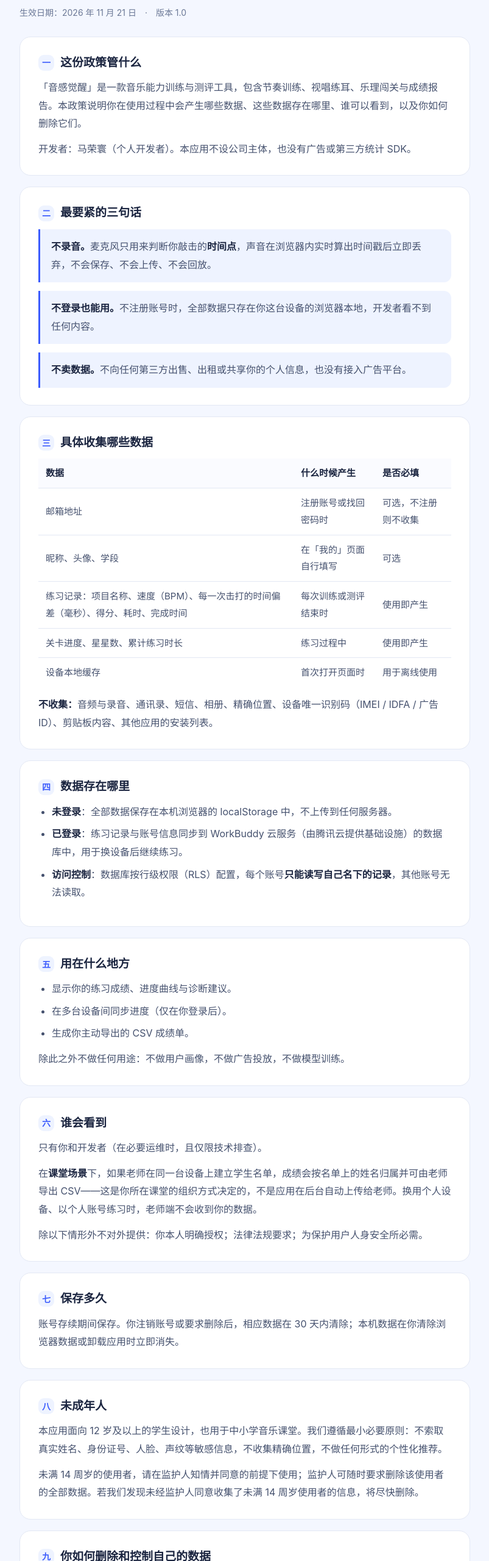
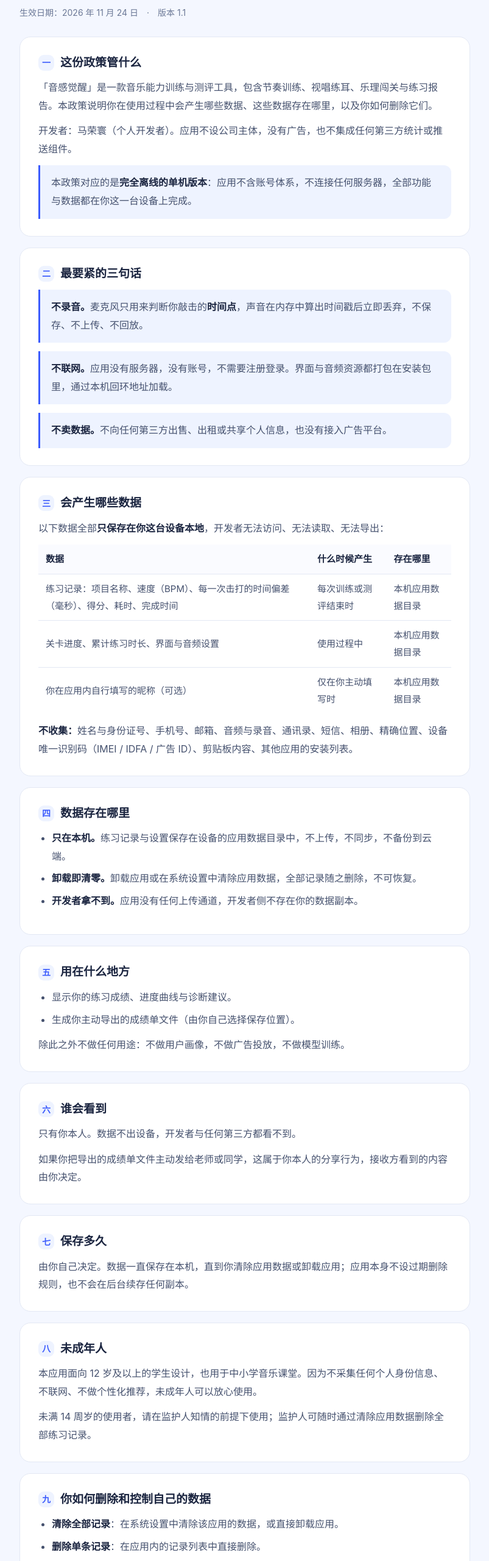
Before and after one commit to sfk8815-create/sound-sense-awakening, a plain HTML site: page outputs/chordz-cn/privacy.html in a window 1280 px wide. Shown: the part 140-2700 px from the top of the page at 61% size, without its empty margins (238-1041 px from the left). Drawn offline with Linux system fonts and the light colour scheme.

Commit message:
隐私政策离线单机版推到站点目录；Pages 部署升 upload-pages-artifact v4

```diff
--- a/outputs/chordz-cn/privacy.html
+++ b/outputs/chordz-cn/privacy.html
@@ -85,47 +85,49 @@
   <header>
     <span class="kicker">音感觉醒</span>
     <h1>隐私政策</h1>
-    <div class="meta">生效日期：2026 年 11 月 21 日　·　版本 1.0</div>
+    <div class="meta">生效日期：2026 年 11 月 24 日　·　版本 1.1</div>
   </header>
 
   <div class="card">
     <h2><span class="n">一</span>这份政策管什么</h2>
-    <p>「音感觉醒」是一款音乐能力训练与测评工具，包含节奏训练、视唱练耳、乐理闯关与成绩报告。本政策说明你在使用过程中会产生哪些数据、这些数据存在哪里、谁可以看到，以及你如何删除它们。</p>
-    <p>开发者：马荣寰（个人开发者）。本应用不设公司主体，也没有广告或第三方统计 SDK。</p>
+    <p>「音感觉醒」是一款音乐能力训练与测评工具，包含节奏训练、视唱练耳、乐理闯关与练习报告。本政策说明你在使用过程中会产生哪些数据、这些数据存在哪里，以及你如何删除它们。</p>
+    <p>开发者：马荣寰（个人开发者）。应用不设公司主体，没有广告，也不集成任何第三方统计或推送组件。</p>
+    <div class="hl">
+      本政策对应的是<strong>完全离线的单机版本</strong>：应用不含账号体系，不连接任何服务器，全部功能与数据都在你这一台设备上完成。
+    </div>
   </div>
 
   <div class="card">
     <h2><span class="n">二</span>最要紧的三句话</h2>
     <div class="hl">
-      <strong>不录音。</strong>麦克风只用来判断你敲击的<strong>时间点</strong>，声音在浏览器内实时算出时间戳后立即丢弃，不会保存、不会上传、不会回放。
+      <strong>不录音。</strong>麦克风只用来判断你敲击的<strong>时间点</strong>，声音在内存中算出时间戳后立即丢弃，不保存、不上传、不回放。
     </div>
     <div class="hl">
-      <strong>不登录也能用。</strong>不注册账号时，全部数据只存在你这台设备的浏览器本地，开发者看不到任何内容。
+      <strong>不联网。</strong>应用没有服务器，没有账号，不需要注册登录。界面与音频资源都打包在安装包里，通过本机回环地址加载。
     </div>
     <div class="hl">
-      <strong>不卖数据。</strong>不向任何第三方出售、出租或共享你的个人信息，也没有接入广告平台。
+      <strong>不卖数据。</strong>不向任何第三方出售、出租或共享个人信息，也没有接入广告平台。
     </div>
   </div>
 
   <div class="card">
-    <h2><span class="n">三</span>具体收集哪些数据</h2>
+    <h2><span class="n">三</span>会产生哪些数据</h2>
+    <p>以下数据全部<strong>只保存在你这台设备本地</strong>，开发者无法访问、无法读取、无法导出：</p>
     <table>
-      <tr><th>数据</th><th>什么时候产生</th><th>是否必填</th></tr>
-      <tr><td>邮箱地址</td><td>注册账号或找回密码时</td><td>可选，不注册则不收集</td></tr>
-      <tr><td>昵称、头像、学段</td><td>在「我的」页面自行填写</td><td>可选</td></tr>
-      <tr><td>练习记录：项目名称、速度（BPM）、每一次击打的时间偏差（毫秒）、得分、耗时、完成时间</td><td>每次训练或测评结束时</td><td>使用即产生</td></tr>
-      <tr><td>关卡进度、星星数、累计练习时长</td><td>练习过程中</td><td>使用即产生</td></tr>
-      <tr><td>设备本地缓存</td><td>首次打开页面时</td><td>用于离线使用</td></tr>
+      <tr><th>数据</th><th>什么时候产生</th><th>存在哪里</th></tr>
+      <tr><td>练习记录：项目名称、速度（BPM）、每一次击打的时间偏差（毫秒）、得分、耗时、完成时间</td><td>每次训练或测评结束时</td><td>本机应用数据目录</td></tr>
+      <tr><td>关卡进度、累计练习时长、界面与音频设置</td><td>使用过程中</td><td>本机应用数据目录</td></tr>
+      <tr><td>你在应用内自行填写的昵称（可选）</td><td>仅在你主动填写时</td><td>本机应用数据目录</td></tr>
     </table>
-    <p><strong>不收集：</strong>音频与录音、通讯录、短信、相册、精确位置、设备唯一识别码（IMEI / IDFA / 广告 ID）、剪贴板内容、其他应用的安装列表。</p>
+    <p><strong>不收集：</strong>姓名与身份证号、手机号、邮箱、音频与录音、通讯录、短信、相册、精确位置、设备唯一识别码（IMEI / IDFA / 广告 ID）、剪贴板内容、其他应用的安装列表。</p>
   </div>
 
   <div class="card">
     <h2><span class="n">四</span>数据存在哪里</h2>
     <ul>
-      <li><strong>未登录</strong>：全部数据保存在本机浏览器的 localStorage 中，不上传到任何服务器。</li>
-      <li><strong>已登录</strong>：练习记录与账号信息同步到 WorkBuddy 云服务（由腾讯云提供基础设施）的数据库中，用于换设备后继续练习。</li>
-      <li><strong>访问控制</strong>：数据库按行级权限（RLS）配置，每个账号<strong>只能读写自己名下的记录</strong>，其他账号无法读取。</li>
+      <li><strong>只在本机。</strong>练习记录与设置保存在设备的应用数据目录中，不上传，不同步，不备份到云端。</li>
+      <li><strong>卸载即清零。</strong>卸载应用或在系统设置中清除应用数据，全部记录随之删除，不可恢复。</li>
+      <li><strong>开发者拿不到。</strong>应用没有任何上传通道，开发者侧不存在你的数据副本。</li>
     </ul>
   </div>
 
@@ -133,42 +135,39 @@
     <h2><span class="n">五</span>用在什么地方</h2>
     <ul>
       <li>显示你的练习成绩、进度曲线与诊断建议。</li>
-      <li>在多台设备间同步进度（仅在你登录后）。</li>
-      <li>生成你主动导出的 CSV 成绩单。</li>
+      <li>生成你主动导出的成绩单文件（由你自己选择保存位置）。</li>
     </ul>
     <p>除此之外不做任何用途：不做用户画像，不做广告投放，不做模型训练。</p>
   </div>
 
   <div class="card">
     <h2><span class="n">六</span>谁会看到</h2>
-    <p>只有你和开发者（在必要运维时，且仅限技术排查）。</p>
-    <p>在<strong>课堂场景</strong>下，如果老师在同一台设备上建立学生名单，成绩会按名单上的姓名归属并可由老师导出 CSV——这是你所在课堂的组织方式决定的，不是应用在后台自动上传给老师。换用个人设备、以个人账号练习时，老师端不会收到你的数据。</p>
-    <p>除以下情形外不对外提供：你本人明确授权；法律法规要求；为保护用户人身安全所必需。</p>
+    <p>只有你本人。数据不出设备，开发者与任何第三方都看不到。</p>
+    <p>如果你把导出的成绩单文件主动发给老师或同学，这属于你本人的分享行为，接收方看到的内容由你决定。</p>
   </div>
 
   <div class="card">
     <h2><span class="n">七</span>保存多久</h2>
-    <p>账号存续期间保存。你注销账号或要求删除后，相应数据在 30 天内清除；本机数据在你清除浏览器数据或卸载应用时立即消失。</p>
+    <p>由你自己决定。数据一直保存在本机，直到你清除应用数据或卸载应用；应用本身不设过期删除规则，也不会在后台续存任何副本。</p>
   </div>
 
   <div class="card">
     <h2><span class="n">八</span>未成年人</h2>
-    <p>本应用面向 12 岁及以上的学生设计，也用于中小学音乐课堂。我们遵循最小必要原则：不索取真实姓名、身份证号、人脸、声纹等敏感信息，不收集精确位置，不做任何形式的个性化推荐。</p>
-    <p>未满 14 周岁的使用者，请在监护人知情并同意的前提下使用；监护人可随时要求删除该使用者的全部数据。若我们发现未经监护人同意收集了未满 14 周岁使用者的信息，将尽快删除。</p>
+    <p>本应用面向 12 岁及以上的学生设计，也用于中小学音乐课堂。因为不采集任何个人身份信息、不联网、不做个性化推荐，未成年人可以放心使用。</p>
+    <p>未满 14 周岁的使用者，请在监护人知情的前提下使用；监护人可随时通过清除应用数据删除全部练习记录。</p>
   </div>
 
   <div class="card">
     <h2><span class="n">九</span>你如何删除和控制自己的数据</h2>
     <ul>
-      <li><strong>清除本机数据</strong>：应用内「数据备份」页面提供一键清除；或清除浏览器该站点的数据。</li>
-      <li><strong>退出登录</strong>：在「我的」页面退出，本机留存的数据快照可一并删除。</li>
-      <li><strong>删除云端账号及全部记录</strong>：无需在应用内操作，直接联系开发者，说明注册邮箱即可，我们会在 30 天内删除。</li>
+      <li><strong>清除全部记录</strong>：在系统设置中清除该应用的数据，或直接卸载应用。</li>
+      <li><strong>删除单条记录</strong>：在应用内的记录列表中直接删除。</li>
+      <li><strong>关闭麦克风</strong>：训练页的「麦克风」开关可随时关闭，关闭后立即释放麦克风，节拍器与点击输入仍可正常使用。</li>
     </ul>
   </div>
 
   <div class="card">
-    <h2><span class="n">十</span>本地存储、权限与第三方组件</h2>
-    <p>应用使用浏览器本地存储保存进度与设置，用于离线可用；这不属于跨站跟踪，也不会用于广告。</p>
+    <h2><span class="n">十</span>权限与第三方组件</h2>
     <p>应用安装包声明的全部权限如下，除此之外不申请任何权限：</p>
     <table class="perm">
       <thead>
@@ -178,17 +177,17 @@
         <tr>
           <td>麦克风（RECORD_AUDIO）</td>
           <td>判断你敲击或拍手的时间点，用于节奏测评</td>
-          <td>只在你在训练页主动选择「麦克风输入」时申请；拒绝不影响其他功能，仍可用节拍器与点击输入</td>
+          <td>只在你在训练页主动打开「麦克风」开关时申请；拒绝不影响其他功能</td>
         </tr>
         <tr>
           <td>网络访问（INTERNET）</td>
-          <td>在你登录后同步练习进度、加载页面</td>
-          <td>使用过程中，不涉及个人信息上传</td>
+          <td>仅用于访问本机回环地址（127.0.0.1），加载安装包内自带的界面与音频资源</td>
+          <td>应用运行期间；不访问任何外部服务器</td>
         </tr>
         <tr>
           <td>网络状态（ACCESS_NETWORK_STATE）</td>
-          <td>判断当前是否有网络，决定是否走离线模式</td>
-          <td>应用运行期间</td>
+          <td>检测本机回环服务是否就绪</td>
+          <td>应用启动与运行期间</td>
         </tr>
         <tr>
           <td>音频设置（MODIFY_AUDIO_SETTINGS）</td>
@@ -197,16 +196,16 @@
         </tr>
       </tbody>
     </table>
-    <p><strong>第三方 SDK：无。</strong>本应用未集成任何第三方统计、推送、广告、社交分享或崩溃上报 SDK，不存在第三方 SDK 收集个人信息的情形。云同步由开发者自建服务完成，基础设施位于中国境内。</p>
+    <p><strong>第三方 SDK：无。</strong>本应用未集成任何统计、推送、广告、社交分享或崩溃上报 SDK，不存在第三方 SDK 收集个人信息的情形。</p>
   </div>
 
   <div class="card">
     <h2><span class="n">十一</span>政策更新与联系方式</h2>
-    <p>本政策如有实质性修改，会在应用内显著位置提示，并更新页首的版本号与生效日期。</p>
-    <p>任何疑问、数据查询或删除请求，可通过以下任一方式联系：</p>
+    <p>本政策如有实质性修改，会更新页首的版本号与生效日期，并在应用内提示。</p>
+    <p>任何疑问或建议，可通过以下方式联系开发者：</p>
     <ul>
+      <li>邮箱：<a href="mailto:2979410582@qq.com">2979410582@qq.com</a></li>
       <li>在项目仓库提交问题：<a href="https://github.com/sfk8815-create/sound-sense-awakening/issues" target="_blank" rel="noopener">github.com/sfk8815-create/sound-sense-awakening/issues</a></li>
-      <li>通过你获得本应用的渠道（课堂、教师或开发者本人）直接反馈</li>
     </ul>
   </div>
 
```
Also changed, not shown: .github/workflows/pages.yml.
